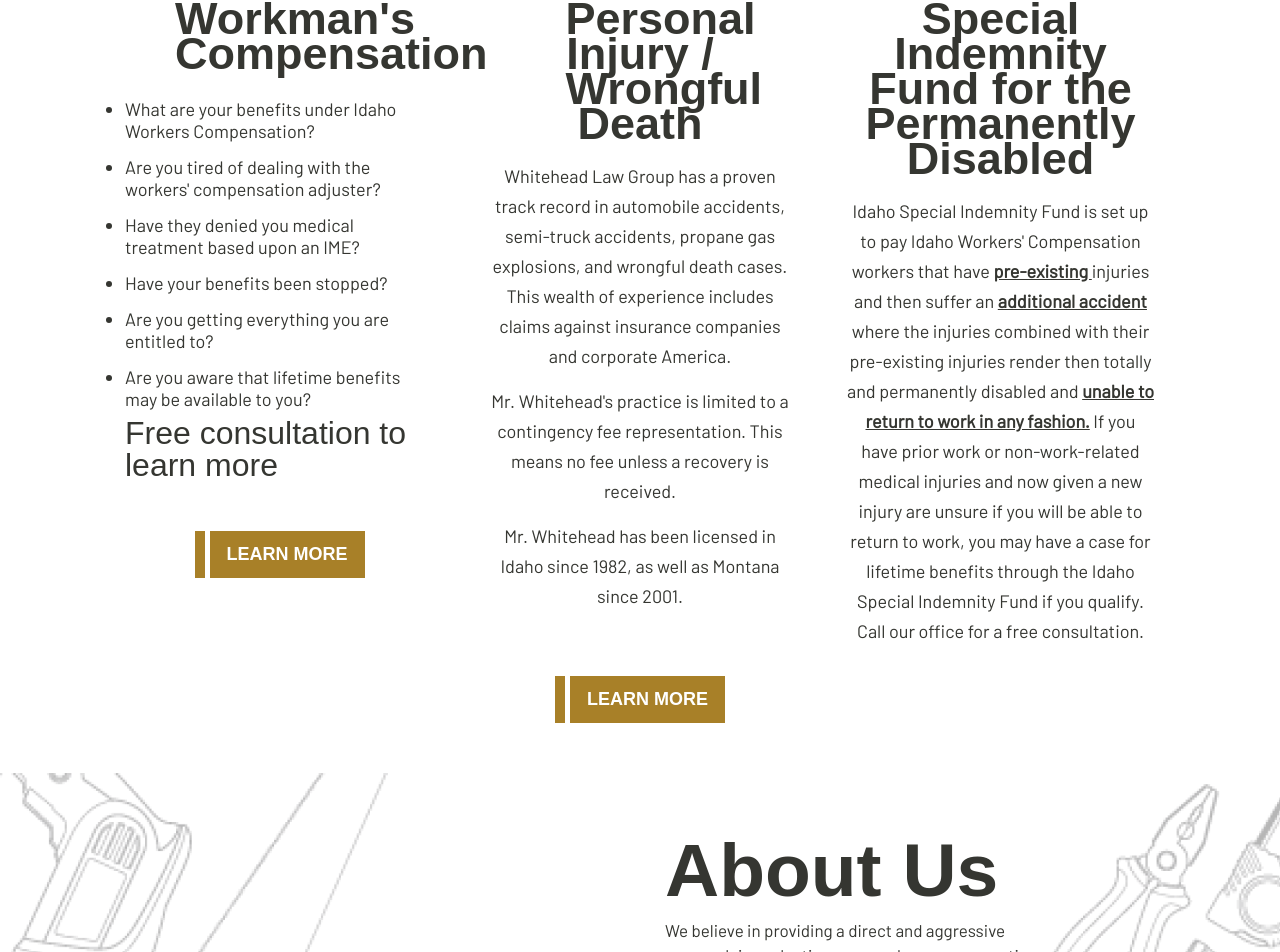
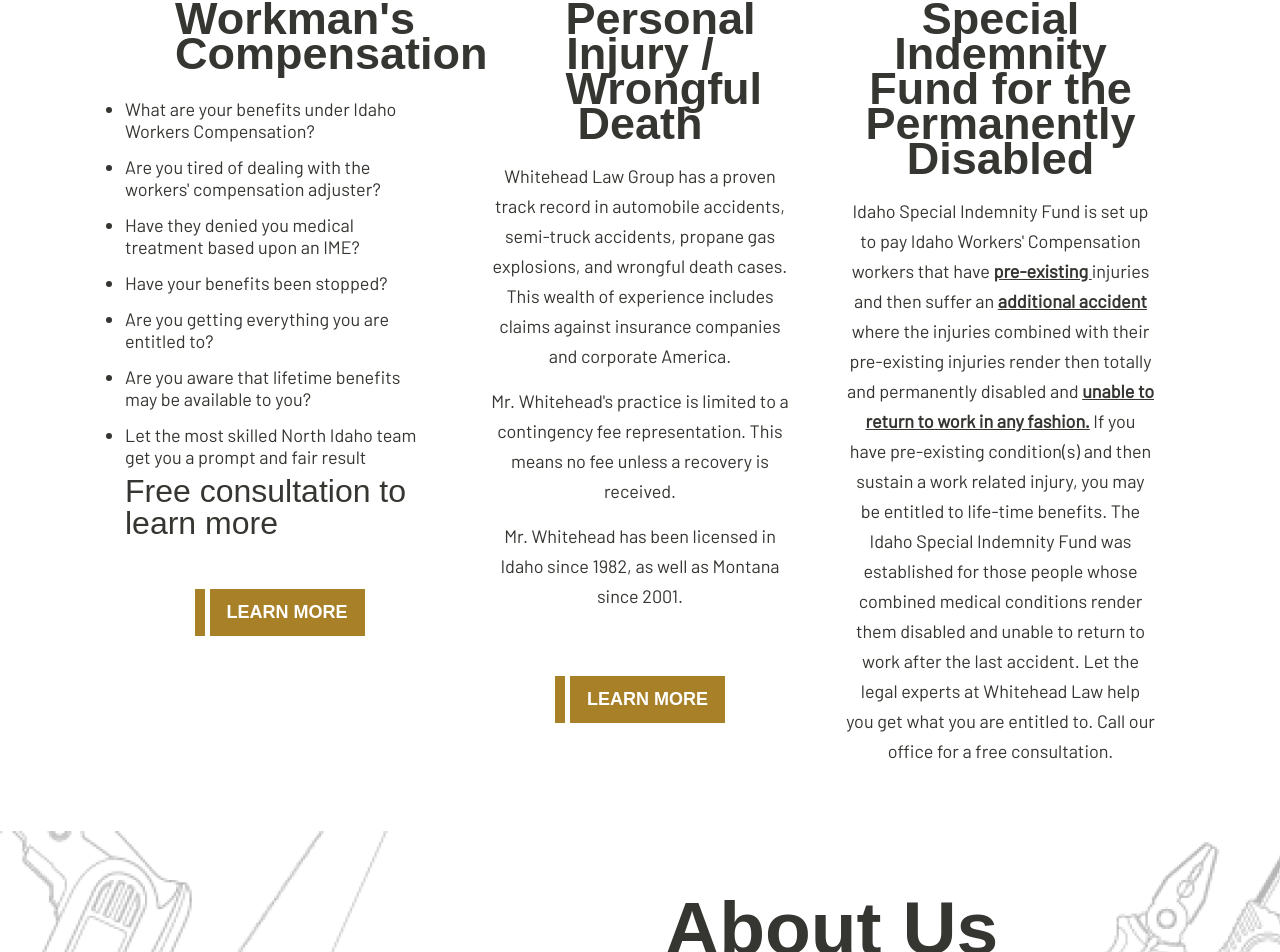
Before and after one commit to TheGeekyNinja/whiteheadlaw.net, a Vue app: page / in a window 1280 px wide. Shown: the part 1512-2464 px from the top of the page. Built offline with nearby package versions, Linux system fonts and the light colour scheme; a web font is replaced by a local one.

Commit message:
Content updates

```diff
--- a/src/pages/Home.vue
+++ b/src/pages/Home.vue
@@ -145,6 +145,7 @@
               <li>
                 Are you aware that lifetime benefits may be available to you?
               </li>
+              <li>Let the most skilled North Idaho team get you a prompt and fair result</li>
             </ul>
           </div>
           <h4>Free consultation to learn more</h4>
@@ -221,11 +222,14 @@
               combined with their pre-existing injuries render then totally and
               permanently disabled and
               <strong> <u> unable to return to work in any fashion.</u></strong>
-              If you have prior work or non-work-related medical injuries and
-              now given a new injury are unsure if you will be able to return to
-              work, you may have a case for lifetime benefits through the Idaho
-              Special Indemnity Fund if you qualify. Call our office for a free
-              consultation.
+
+              If you have pre-existing condition(s) and then sustain a work related
+              injury, you may be entitled to life-time benefits. The Idaho Special
+              Indemnity Fund was established for those people whose combined medical
+              conditions render them disabled and unable to return to work after the
+              last accident.
+              Let the legal experts at Whitehead Law help you get what you are entitled to.
+              Call our office for a free consultation.
             </p>
           </div>
           <!--
```
